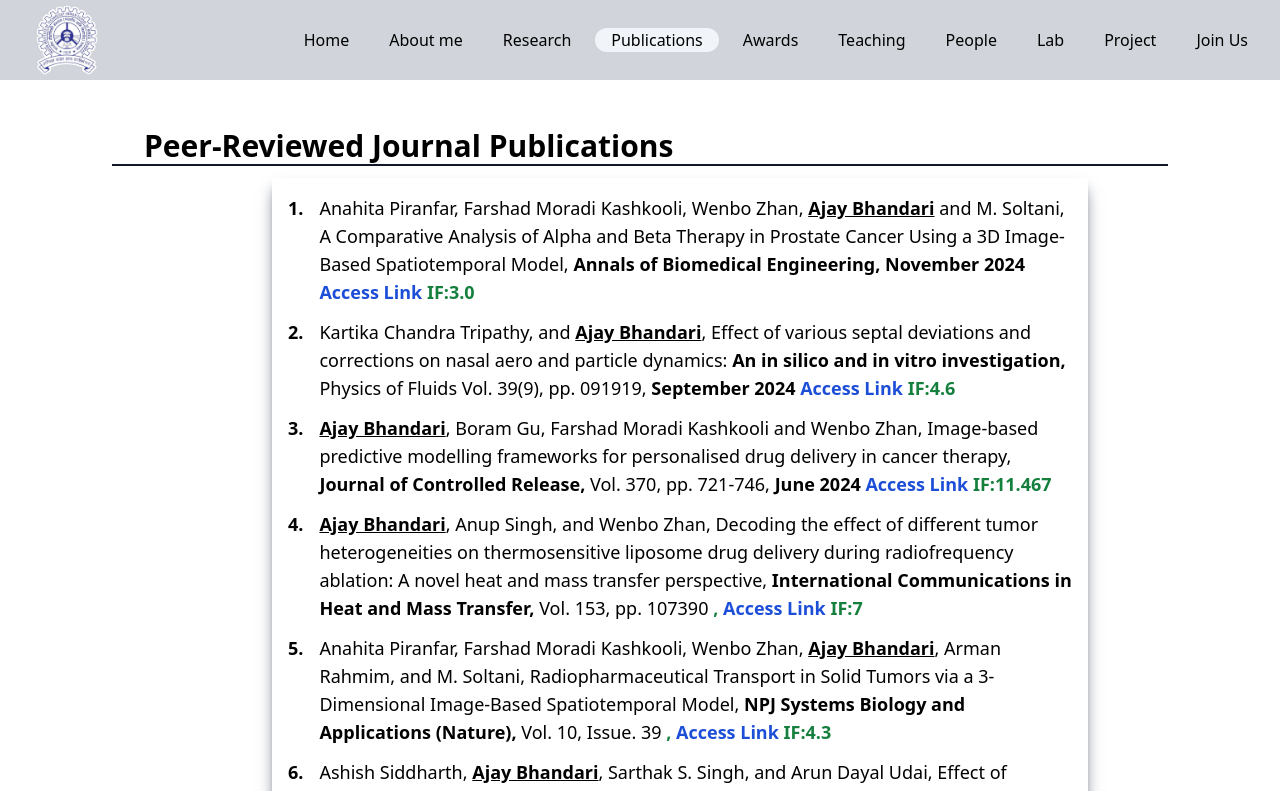
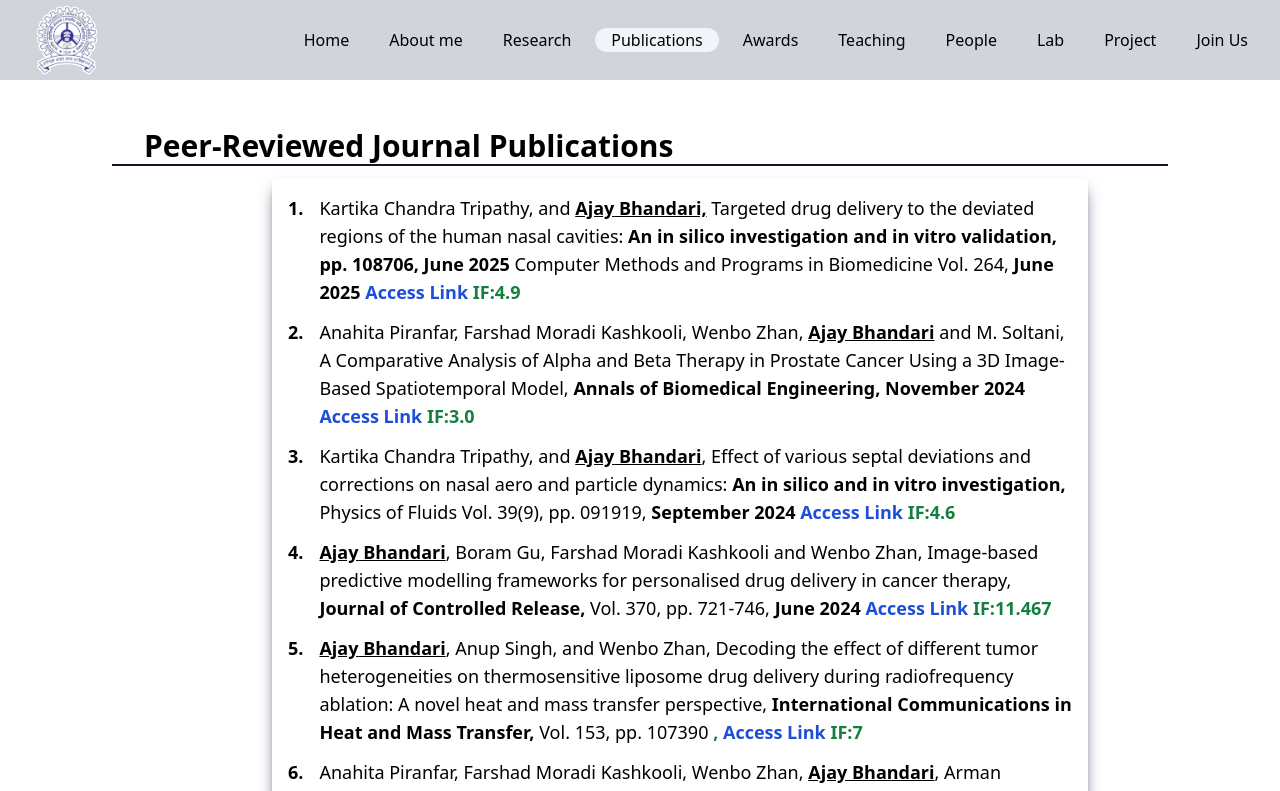
Before and after one commit to Nafis5478/Prof-Ajay-Bhandari-Website, a React (Vite) app: page /publication in a window 1280 px wide. Shown: the top 791 px of the page. Built offline with nearby package versions, Linux system fonts and the light colour scheme.

Commit message:
added new publication

```diff
--- a/src/pages/Publication.jsx
+++ b/src/pages/Publication.jsx
@@ -1,7 +1,7 @@
 import React from "react";
 import { MdDoubleArrow } from "react-icons/md";
 export default function Publication() {
-  var pi = 20;
+  var pi = 21;
   var ci = 19;
   return (
     <div className="h-full pt-28 md:pt-32 px-5 md:px-28">
@@ -12,6 +12,40 @@ export default function Publication() {
 
         <div className="py-4 md:ml-40 md:mr-20 shadow-gray-500 shadow-lg px-2 my-3">
           <ul className="flex flex-col gap-2 md:gap-3 md:text-lg ">
+            <li className="flex flex-row">
+              <div className="flex flex-row gap-2">
+                <p>
+                  {/* <MdDoubleArrow className="inline-block" /> */}
+                  <span className="inline-block font-semibold px-2">
+                    {pi - 20}.{" "}
+                  </span>
+                </p>
+                <p>
+                  Kartika Chandra Tripathy, and{" "}
+                  <span className="font-semibold underline">Ajay Bhandari,</span>{" "}
+                  Targeted drug delivery to the deviated regions of the human
+                  nasal cavities:{" "}
+                  <span className="font-semibold">
+                  An in silico investigation and in vitro validation,  pp. 108706, June 2025
+                  </span>{" "}Computer Methods and Programs in Biomedicine Vol. 264,{" "}
+                  <span className="font-semibold">
+                    June 2025
+                  </span>{" "}
+                  <span className="font-semibold text-green-700">
+                    {" "}
+                    <a
+                      href="https://www.sciencedirect.com/science/article/pii/S0169260725001233?dgcid=author"
+                      target="_blank"
+                      rel="noopener noreferrer"
+                      className="text-blue-700 hover:underline"
+                    >
+                      Access Link
+                    </a>{" "}
+                    IF:4.9
+                  </span>
+                </p>
+              </div>
+            </li>
             <li className="flex flex-row">
               <div className="flex flex-row gap-2">
                 <p>
```
